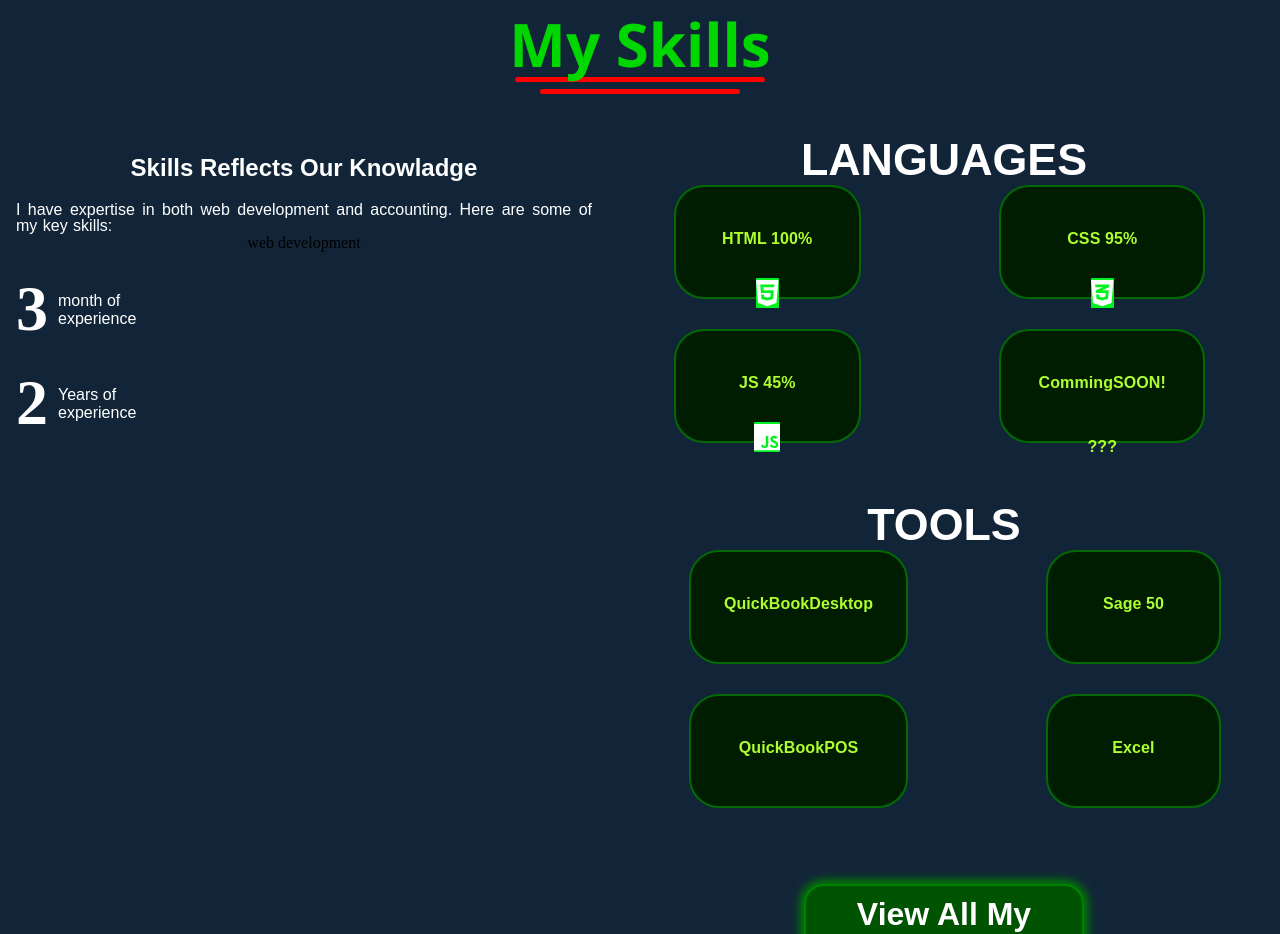
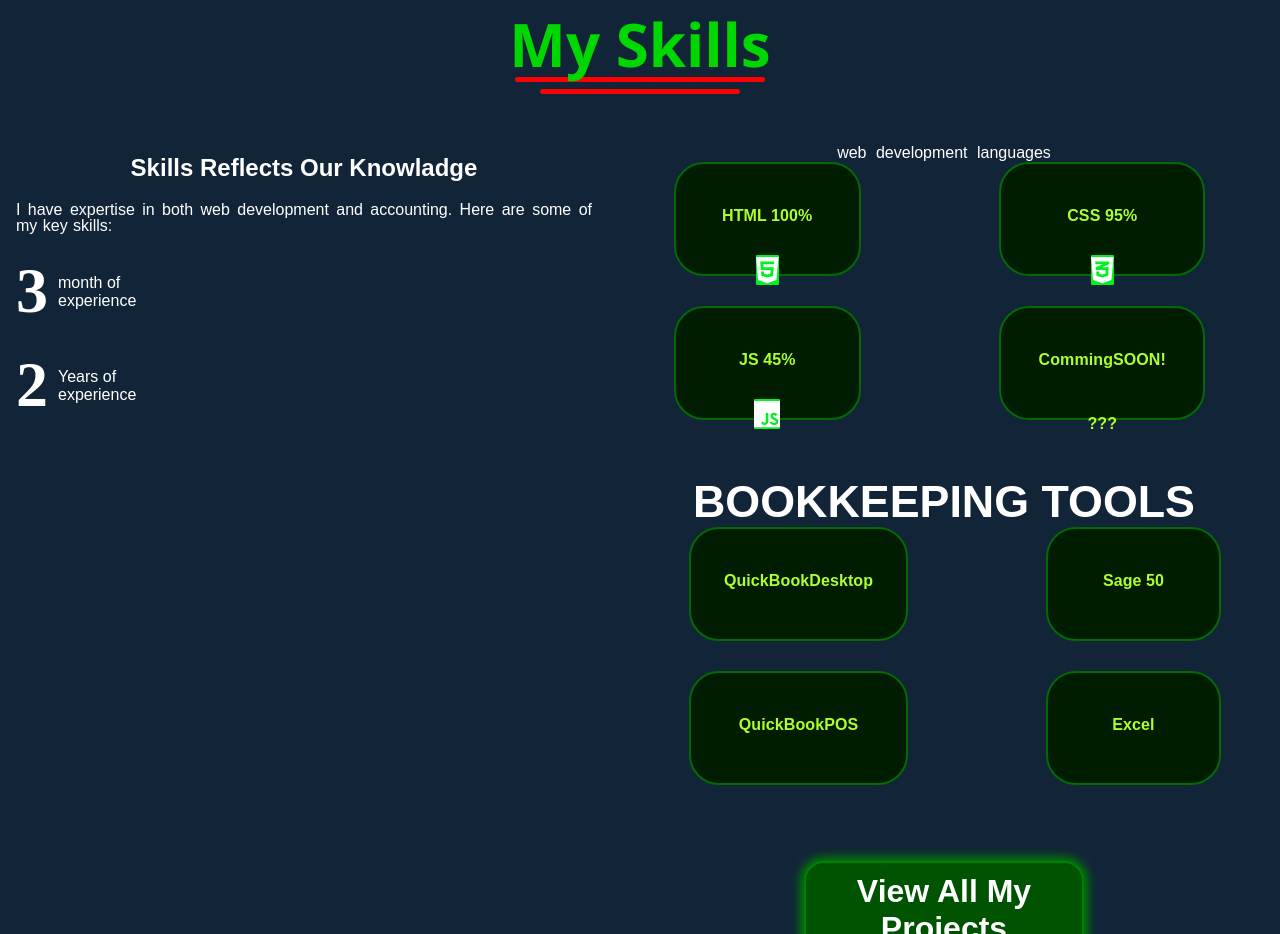
Before and after one commit to Ahmedkessi/-portfolio, a plain HTML site: page index.html in a window 1280 px wide. Shown: the part 1767-2701 px from the top of the page. Drawn offline with Linux system fonts and the light colour scheme.

Commit message:
Update index.html

```diff
--- a/index.html
+++ b/index.html
@@ -117,7 +117,7 @@
             <h2>Skills Reflects Our Knowladge</h2>
             <p class="p-skills">I have expertise in both web development and accounting. Here are some of my key skills:</p>
 
-            <p>web development</p>
+
             <div class="exp-num">
                 <h1 class="num">3</h1>
                 <p class="num-p">month of <br> experience</p>
@@ -130,7 +130,7 @@
         </div>
 
         <div class="right skills-right">
-            <h2>Languages</h2>
+           <p>web development languages</p>
             <div class="boxes">
             <div class="box">HTML 100% <br><svg xmlns="http://www.w3.org/2000/svg" viewBox="0 0 384 512"><!--!Font Awesome Free 6.7.2 by @fontawesome - https://fontawesome.com License - https://fontawesome.com/license/free Copyright 2025 Fonticons, Inc.--><path d="M0 32l34.9 395.8L191.5 480l157.6-52.2L384 32H0zm308.2 127.9H124.4l4.1 49.4h175.6l-13.6 148.4-97.9 27v.3h-1.1l-98.7-27.3-6-75.8h47.7L138 320l53.5 14.5 53.7-14.5 6-62.2H84.3L71.5 112.2h241.1l-4.4 47.7z"/></svg>
 
@@ -148,7 +148,7 @@
 
 
 
-        <h2>Tools</h2>
+        <h2>Bookkeeping Tools</h2>
         <div class="boxes">
       <div class="box">QuickBookDesktop <br>
 
```
